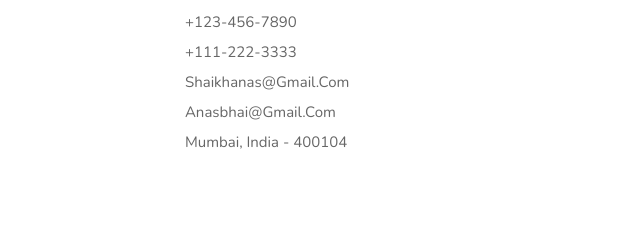
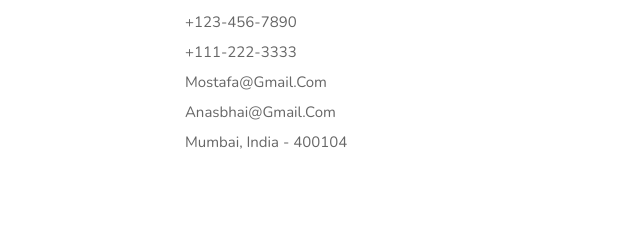
Before and after one commit to Mostafa1630/Html-Css-JS-Template-five, a plain HTML site: page index.html in a window 1280 px wide. Shown: the part 5089-5329 px from the top of the page, 640-1280 px from the left. Drawn offline with nearby package versions, Linux system fonts and the light colour scheme.

Commit message:
Update index.html

```diff
--- a/index.html
+++ b/index.html
@@ -541,7 +541,7 @@
                 <h3>contact info</h3>
                 <a href="#">+123-456-7890</a>
                 <a href="#">+111-222-3333</a>
-                <a href="#">shaikhanas@gmail.com</a>
+                <a href="#">mostafa@gmail.com</a>
                 <a href="#">anasbhai@gmail.com</a>
                 <a href="#">mumbai, india - 400104</a>
             </div>
```
